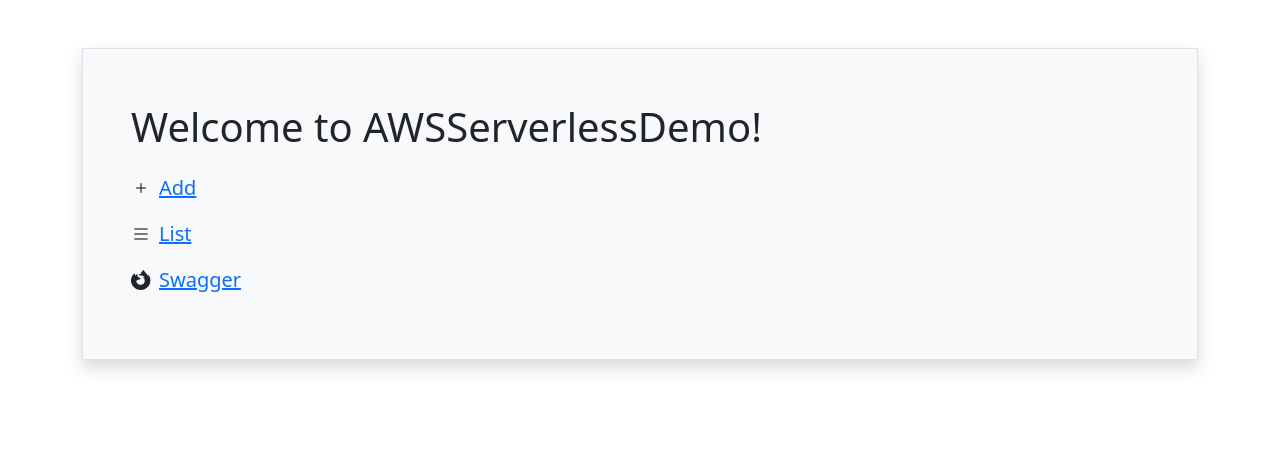
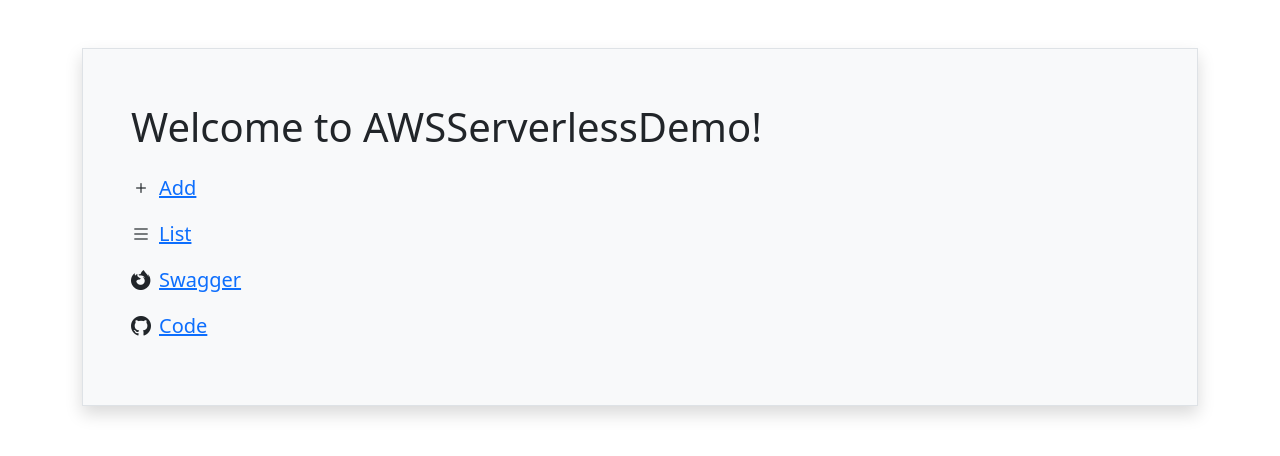
Before and after one commit to bharnish/AWSServerlessDemo, an Angular app in the folder angularSite/: page / in a window 1280 px wide. Shown: the top 456 px of the page. Built offline with nearby package versions, Linux system fonts and the light colour scheme.

Commit message:
Add link to github

```diff
--- a/angularSite/src/app/home/home.component.html
+++ b/angularSite/src/app/home/home.component.html
@@ -4,5 +4,6 @@
         <p class="fs-5"><i class="bi bi-plus me-2"></i><a [routerLink]="['records','add']">Add</a></p>
         <p class="fs-5"><i class="bi bi-list me-2"></i><a [routerLink]="['records']">List</a></p>
         <p class="fs-5"><i class="bi bi-browser-firefox me-2"></i><a href="{{rootUrl}}/swagger">Swagger</a></p>
+        <p class="fs-5"><i class="bi bi-github me-2"></i><a href="https://github.com/bharnish/awsserverlessdemo/">Code</a></p>
     </div>
 </div>
```
